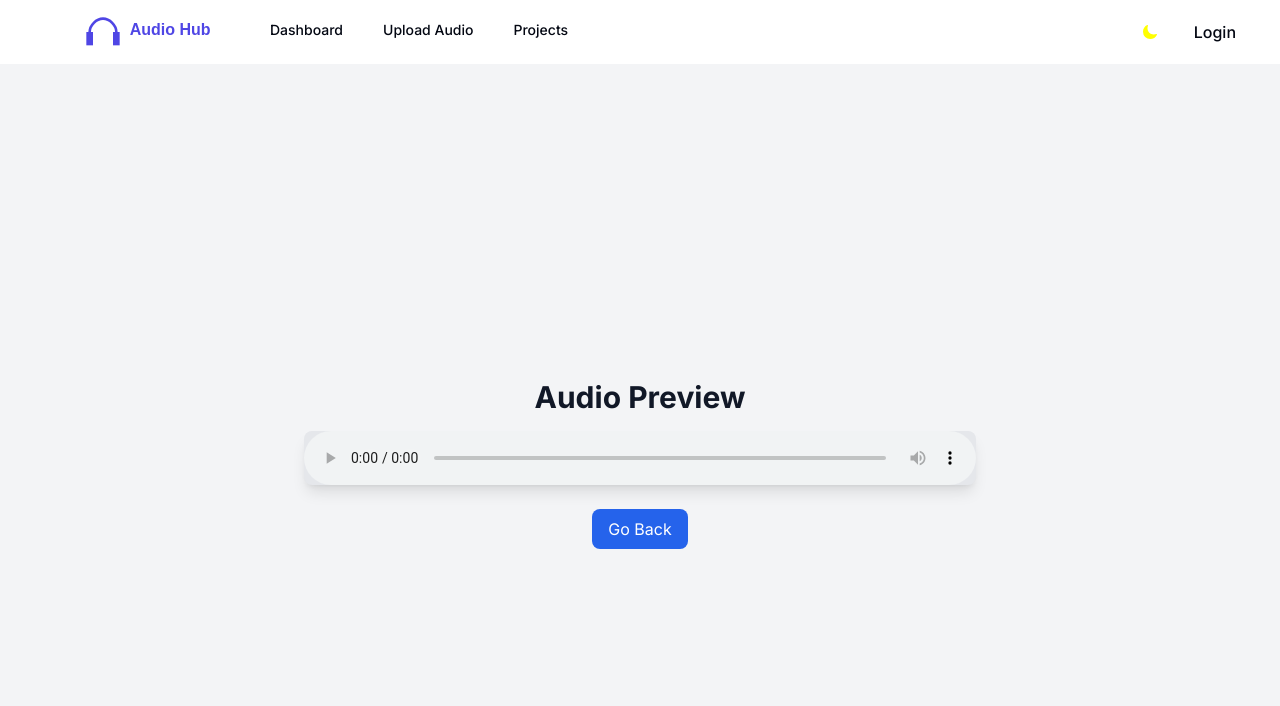
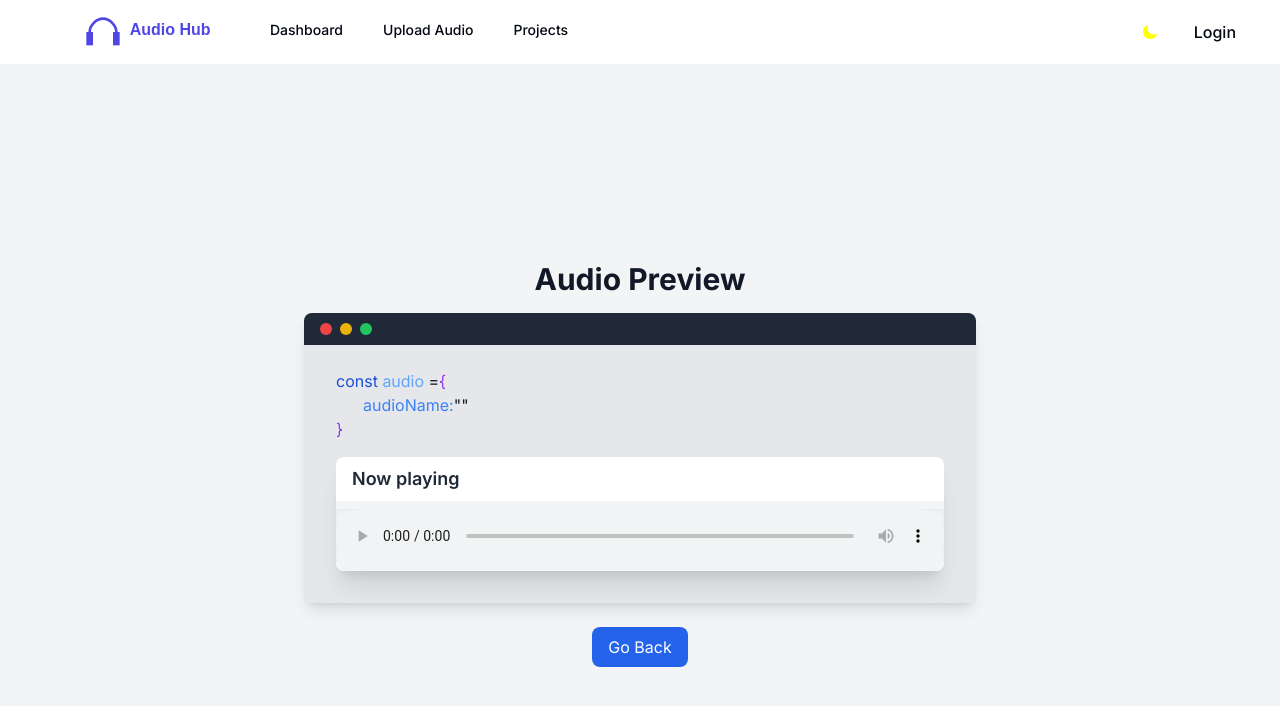
Before and after one commit to vishakh-cs/Audio-Hub, a Next.js app: page /preview/1 in a window 1280 px wide. Shown: the top 706 px of the page. Built offline with nearby package versions, Linux system fonts and the light colour scheme; no server answers.

Commit message:
update-new

```diff
--- a/app/login/page.tsx
+++ b/app/login/page.tsx
@@ -65,7 +65,7 @@ function Page() {
                     <div className="space-y-4 text-center">
                         <h3 className="text-white text-4xl font-extrabold">Start Uploading Your Audio Quickly</h3>
                         <p className="text-gray-300 text-lg">
-                            Create an account and get access to all features for 30 days. No credit card required.
+                            Create an account and get access to all features
                         </p>
                     </div>
                 </div>
--- a/app/page.tsx
+++ b/app/page.tsx
@@ -28,13 +28,17 @@ function Page() {
               </BoxReveal>
             </div>
             <BoxReveal boxColor={"#5046e6"} duration={0.5}>
-              <h1 className='text-4xl md:text-5xl text-center font-extrabold text-gray-900 dark:text-gray-50 mb-6 bg-clip-text text-transparent bg-gradient-to-r from-indigo-500 via-purple-500 to-pink-500'>
+              <h1 className='text-4xl md:text-5xl text-center font-extrabold text-gray-900  mb-6 bg-clip-text text-transparent bg-gradient-to-r from-indigo-500 via-purple-500 to-pink-500'>
                 Welcome to Audio Hub
               </h1>
             </BoxReveal>
             <BoxReveal boxColor={"#5046e6"} duration={0.5}>
               <p className='text-lg md:text-xl text-gray-800 dark:text-gray-300 mb-8 text-center max-w-md'>
-                Audio Hub is a cutting-edge audio sharing platform where users can effortlessly upload, share, and explore audio content. Whether you're a musician, podcaster, or just a music enthusiast, Audio Hub provides a seamless experience to connect with friends or share your favorite audio with the world.
+                Audio Hub is a cutting-edge audio sharing platform where users
+                can effortlessly upload, share, and explore audio content.
+                Whether you're a musician, podcaster, or just a music enthusiast,
+                 Audio Hub provides a seamless experience to connect with friends
+                  or share your favorite audio with the world.
               </p>
             </BoxReveal>
           </div>
@@ -44,31 +48,31 @@ function Page() {
             <h2 className='text-2xl md:text-3xl font-semibold text-gray-900 dark:text-gray-50 mb-6'>Features:</h2>
             <ul className='space-y-4 md:space-y-6'>
               <li className='flex items-center space-x-3 md:space-x-4'>
-                <FaUpload className='text-blue-500' size={24} md={30} />
+                <FaUpload className='text-blue-500' size={24} />
                 <span className='text-base md:text-lg font-medium text-gray-700 dark:text-gray-300'>
                   Upload audio files quickly and easily.
                 </span>
               </li>
               <li className='flex items-center space-x-3 md:space-x-4'>
-                <FaShareAlt className='text-green-500' size={24} md={30} />
+                <FaShareAlt className='text-green-500' size={24} />
                 <span className='text-base md:text-lg font-medium text-gray-700 dark:text-gray-300'>
                   Share audio with friends, family, or the public.
                 </span>
               </li>
               <li className='flex items-center space-x-3 md:space-x-4'>
-                <FaHeadphones className='text-purple-500' size={24} md={30} />
+                <FaHeadphones className='text-purple-500' size={24} />
                 <span className='text-base md:text-lg font-medium text-gray-700 dark:text-gray-300'>
                   Discover and listen to a wide range of audio content.
                 </span>
               </li>
               <li className='flex items-center space-x-3 md:space-x-4'>
-                <FaPlay className='text-red-500' size={24} md={30} />
+                <FaPlay className='text-red-500' size={24}  />
                 <span className='text-base md:text-lg font-medium text-gray-700 dark:text-gray-300'>
                   Personalize your audio collection and create playlists.
                 </span>
               </li>
               <li className='flex items-center space-x-3 md:space-x-4'>
-                <FaUsers className='text-orange-500' size={24} md={30} />
+                <FaUsers className='text-orange-500' size={24} />
                 <span className='text-base md:text-lg font-medium text-gray-700 dark:text-gray-300'>
                   Engage with a community of audio enthusiasts.
                 </span>
--- a/app/preview/[audio]/page.tsx
+++ b/app/preview/[audio]/page.tsx
@@ -9,12 +9,9 @@ interface AudioPreviewProps {
   };
 }
 
-const AudioPreview:React.FC<AudioPreviewProps> = ({ params }) => {
-
+const AudioPreview: React.FC<AudioPreviewProps> = ({ params }) => {
   const router = useRouter();
   const { audio, title } = params;
-  console.log(title);
-  console.log("audio",audio);
 
   const [audioUrl, setAudioUrl] = useState<string | null>(null);
   const [audioName, setAudioName] = useState<string | null>(null);
@@ -25,14 +22,14 @@ const AudioPreview:React.FC<AudioPreviewProps> = ({ params }) => {
       const decoded_Url = decodeURIComponent(audio);
       const audioUrl = decoded_Url.split('&')[0];
       console.log('Audio URL:', audioUrl);
-      setAudioUrl(audioUrl)
+      setAudioUrl(audioUrl);
 
       // Extract the audio name from the URL
       const decodedUrl = decodeURIComponent(audio);
       const urlParams = new URLSearchParams(decodedUrl);
       const audioName = urlParams.get('title');
       console.log('Audio Name:', audioName);
-      setAudioName(audioName)
+      setAudioName(audioName);
     }
   }, [audio]);
 
@@ -54,10 +51,39 @@ const AudioPreview:React.FC<AudioPreviewProps> = ({ params }) => {
           Now Playing: {audioName}
         </h2>
       )}
-      <audio controls className="w-full max-w-2xl rounded-lg shadow-lg bg-gray-200 dark:bg-gray-700">
-        <source src={audioUrl} type="audio/mpeg" />
-        Your browser does not support the audio element.
-      </audio>
+      <div className="relative w-full max-w-2xl bg-gray-200 dark:bg-gray-700 rounded-lg shadow-lg p-4">
+        <div className="absolute top-0 left-0 w-full bg-gray-800 dark:bg-gray-800 h-8 flex items-center px-4 rounded-t-lg">
+          <div className="w-3 h-3 bg-red-500 rounded-full mr-2"></div>
+          <div className="w-3 h-3 bg-yellow-500 rounded-full mr-2"></div>
+          <div className="w-3 h-3 bg-green-500 rounded-full"></div>
+        </div>
+        <div className="pt-10 pb-4 px-4 flex flex-col  justify-start">
+          <h4 className="dark:text-gray-50 text-gray-900">
+            {/* <span>&lt; </span><span className='text-blue-400 font-sans'>H4</span><span>&gt;</span> */}
+            <span className="text-blue-700">const</span><span className="text-blue-400"> audio </span><span className='dark:text-white'>=</span>
+            <span className="text-purple-600 dark:text-purple-300">&#123;</span> <br />
+            &nbsp;&nbsp;&nbsp;&nbsp;&nbsp;&nbsp;
+            <span className='text-blue-500'>audioName:</span>
+            <span>"</span>
+            <span className="text-orange-500">{audioName}</span>
+            <span>"</span><br />
+            <span className="text-purple-600 dark:text-purple-300">&#125;</span>
+          </h4>
+          <div className="flex flex-col justify-center items-center bg-white w-full h-auto rounded-lg overflow-hidden shadow-xl mt-4">
+            <div className="w-full flex justify-start items-start pl-4 pt-2 pb-2">
+              <span className="text-lg font-semibold text-gray-800">Now playing</span>
+            </div>
+            <div className="flex justify-center items-center w-full bg-gray-100 py-2">
+              <audio controls className="w-full shadow-inner">
+                <source src={audioUrl} type="audio/mpeg" />
+                Your browser does not support the audio element.
+              </audio>
+            </div>
+
+          </div>
+
+        </div>
+      </div>
       <div className="mt-6">
         <button
           onClick={() => router.back()}
--- a/components/Navbar.tsx
+++ b/components/Navbar.tsx
@@ -1,17 +1,16 @@
-"use client";
+"use client"
 import { useState } from "react";
 import { IoMoon } from "react-icons/io5";
 import { IoIosSunny } from "react-icons/io";
 import { useTheme } from 'next-themes';
-import { useRouter } from "next/navigation";
+import { usePathname, useRouter } from "next/navigation";
 import { signOut, useSession } from "next-auth/react";
 
 const Navbar = () => {
-
-    const router = useRouter()
+    const router = useRouter();
     const [mobileMenuOpen, setMobileMenuOpen] = useState(false);
     const { theme, setTheme } = useTheme();
-    const { data: session, status } = useSession()
+    const { data: session, status } = useSession();
 
     const toggleMobileMenu = () => {
         setMobileMenuOpen(!mobileMenuOpen);
@@ -25,7 +24,11 @@ const Navbar = () => {
         signOut({ callbackUrl: '/' });
     };
 
-    return (
+    const pathname = usePathname()
+    const shouldShowNavbar = pathname !== "/login";
+    console.log(shouldShowNavbar);
+
+    return shouldShowNavbar ? (
         <nav className={`bg-gray-50/10 backdrop-blur-md sticky top-0 z-50`}>
             <div className="mx-auto max-w-7xl px-2 sm:px-6 lg:px-8">
                 <div className="relative flex h-16 items-center justify-between">
@@ -116,7 +119,7 @@ const Navbar = () => {
                         {status === "authenticated" && (
                             <>
                                 <img
-                                    src={session.user?.image ||""}
+                                    src={session.user?.image || ""}
                                     alt={session.user?.name || 'Profile Image'}
                                     className="w-8 h-8 rounded-full object-cover"
                                 />
@@ -140,7 +143,7 @@ const Navbar = () => {
                 </div>
             </div>
 
-            {mobileMenuOpen && (
+            {shouldShowNavbar && mobileMenuOpen && (
                 <div className="sm:hidden" id="mobile-menu">
                     <div className="space-y-1 px-2 pb-3 pt-2">
                         <a
@@ -152,22 +155,21 @@ const Navbar = () => {
                         </a>
                         <a
                             href="/upload_audio"
-                            className={`block rounded-md px-3 py-2 text-base font-medium hover:bg-gray-700 hover:text-white ${theme === 'dark' ? 'text-gray-50' : 'text-gray-950'}`}
+                            className={`block rounded-md px-3 py-2 text-sm font-medium hover:bg-gray-700 hover:text-white ${theme === 'dark' ? 'text-gray-50' : 'text-gray-950'}`}
                         >
-                            upload_audio
+                            Upload Audio
                         </a>
                         <a
                             href="/"
-                            className={`block rounded-md px-3 py-2 text-base font-medium hover:bg-gray-700 hover:text-white ${theme === 'dark' ? 'text-gray-50' : 'text-gray-950'}`}
+                            className={`block rounded-md px-3 py-2 text-sm font-medium hover:bg-gray-700 hover:text-white ${theme === 'dark' ? 'text-gray-50' : 'text-gray-950'}`}
                         >
                             Projects
                         </a>
-
                     </div>
                 </div>
             )}
         </nav>
-    );
+    ) : null; // Render nothing if the route is '/login'
 };
 
 export default Navbar;
```
